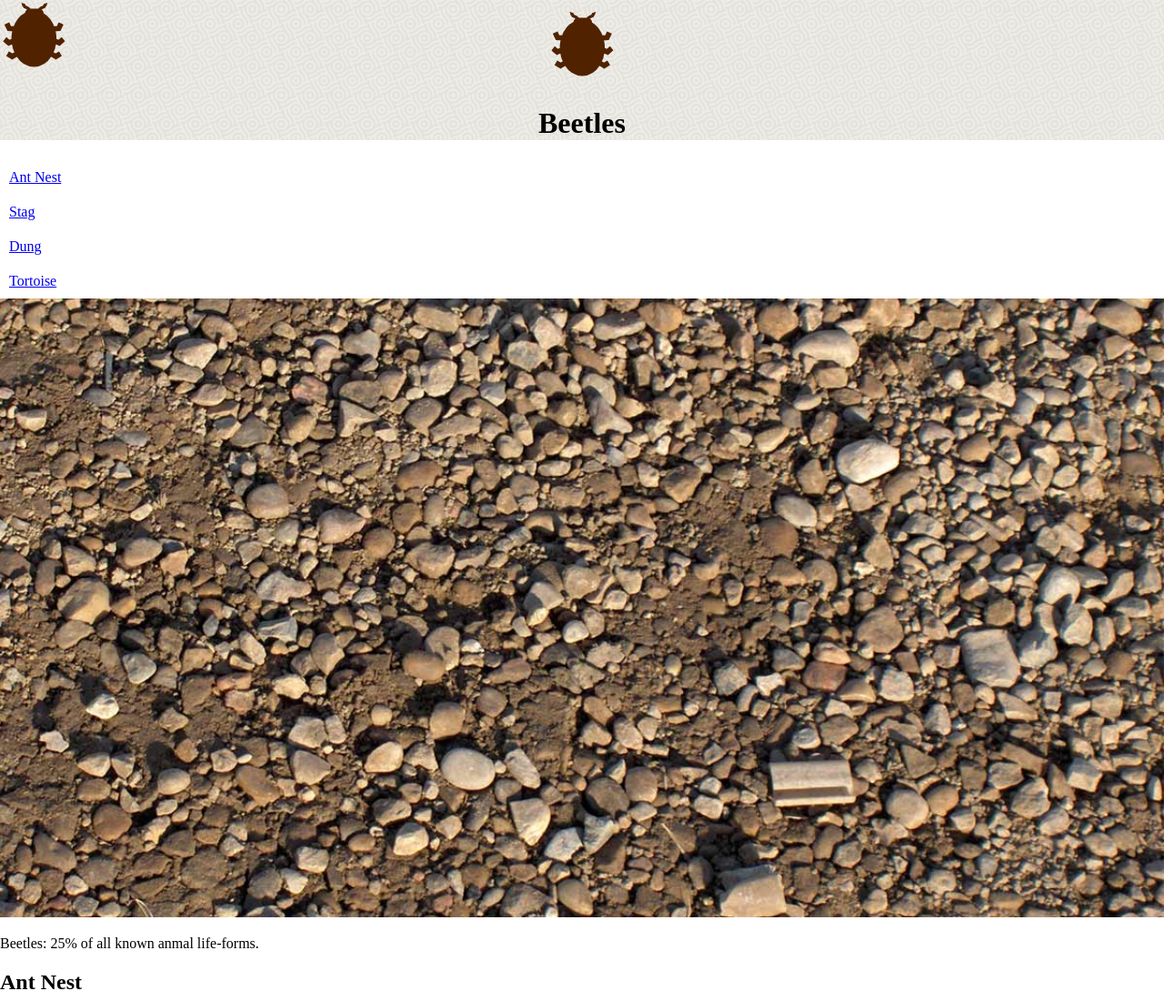
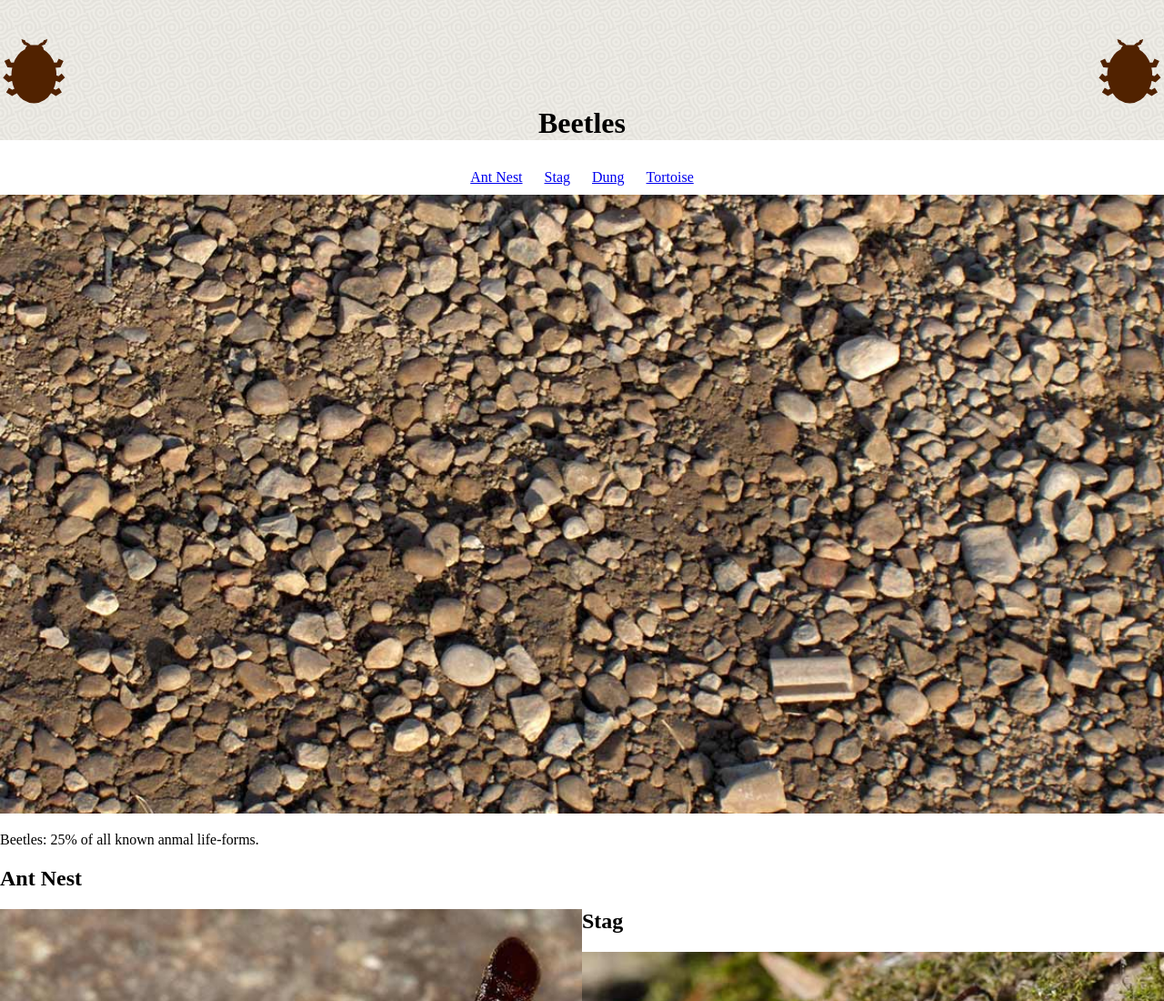
Before and after one commit to sandheather/assignment-7, a plain HTML site: page index.html in a window 1280 px wide. Shown: the top 1100 px of the page at 91% size. Drawn offline with Linux system fonts and the light colour scheme.

Commit message:
changes to nav and footer
width and positions

```diff
--- a/css/main.css
+++ b/css/main.css
@@ -19,12 +19,13 @@ padding-top: 6em;
 background-image: url("../images/beetle graphic.svg"), url("../images/beetle graphic.svg"), url("../images/masthead-bg.png");
 background-size: 75px auto, 75px auto, 94.5px auto;
 background-repeat: no-repeat, no-repeat, repeat;
-background-position: center 10px, left top;
+background-position: left center, right center;
 text-align: center;
 }
 
 nav{
-	text-align: left;
+	text-align: center;
+
 }
 
 nav ul{
@@ -37,9 +38,10 @@ nav ul{
 nav li{
 	margin:0;
 	padding:10px;
-	width:100%;
+	width: 24%%;
 	background-color: ;
 	display: inline-block;
+	text-decoration: none;
 }
 
 .banner-image{
@@ -71,7 +73,10 @@ nav li{
 }
 
 footer{
+	background-color:
 
 }
 
-.f-beetle
+.f-beetle{
+	width:30%;
+}
```
